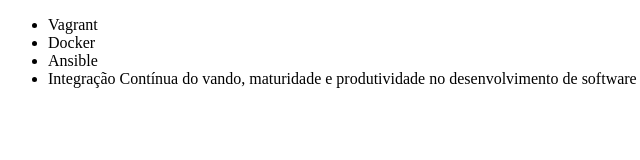
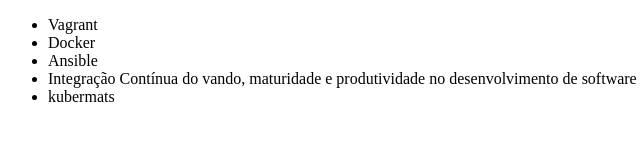
Before and after one commit to vandonsc/alura-git, a plain HTML site: page index.html in a window 1280 px wide. Shown: the full height of the page, 0-640 px from the left. Drawn offline with Linux system fonts and the light colour scheme.

Commit message:
adicionando curso de kubernetes

```diff
--- a/index.html
+++ b/index.html
@@ -10,6 +10,7 @@
         <li>Docker</li>
         <li>Ansible</li>
         <li>Integração Contínua do vando, maturidade e produtividade no desenvolvimento de software</li>
+        <li>kubermats</li>
     </ul>
 </body>
 </html>
```
